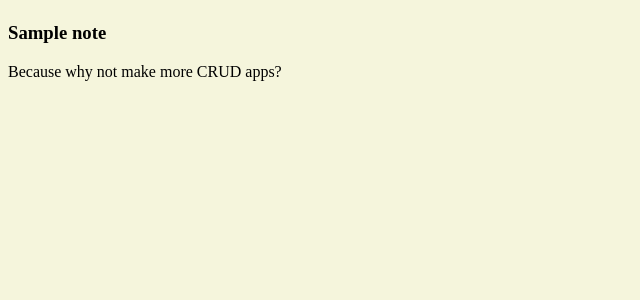
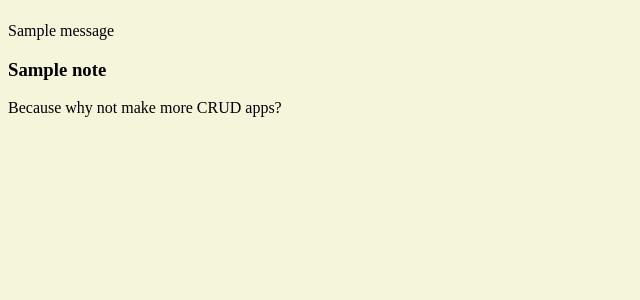
Before and after one commit to BlaiseGratton/take_note, a Python web app: template templates/note.html in a window 1280 px wide. Shown: the part 58-358 px from the top of the page, without its empty margins (0-640 px from the left). Run offline with Jinja, Linux system fonts and the light colour scheme; the template is opened without the code that fills it: most values are stand-ins (such as "Sample title", 1, 10 or a date in 2020); one stand-in notice (Sample message) is shown.

Commit message:
added flash messages

```diff
--- a/templates/layout.html
+++ b/templates/layout.html
@@ -18,14 +18,21 @@
         </div>
         <div class="grid-33">
           {% if current_user.is_authenticated() %}
-          <a href="{{ url_for('logout') }}" class="icon-power" title="Log Out"></a>
+            <a href="{{ url_for('logout') }}" class="icon-power" title="Log Out"></a>
           {% else %}
-          <a href="{{ url_for('login') }}" class="icon-power" title="Log In"></a>
-          <a href="{{ url_for('register') }}" class="icon-profile" title="Register"></a>
+            <a href="{{ url_for('login') }}" class="icon-power" title="Log In"></a>
+            <a href="{{ url_for('register') }}" class="icon-profile" title="Register"></a>
           {% endif %}
         </div>
       </div>
     </header>
+    {% with messages = get_flashed_messages(with_categories=True) %}
+      {% if messages %}
+        {% for category, message in messages %}
+          <div class="notification {{ category }}">{{ message }}</div>
+        {% endfor %}
+      {% endif %}
+    {% endwith %}
     <div class="wrapper">
       {% block content %}{% endblock %}
       <p>Because why not make more CRUD apps?</p>
```
